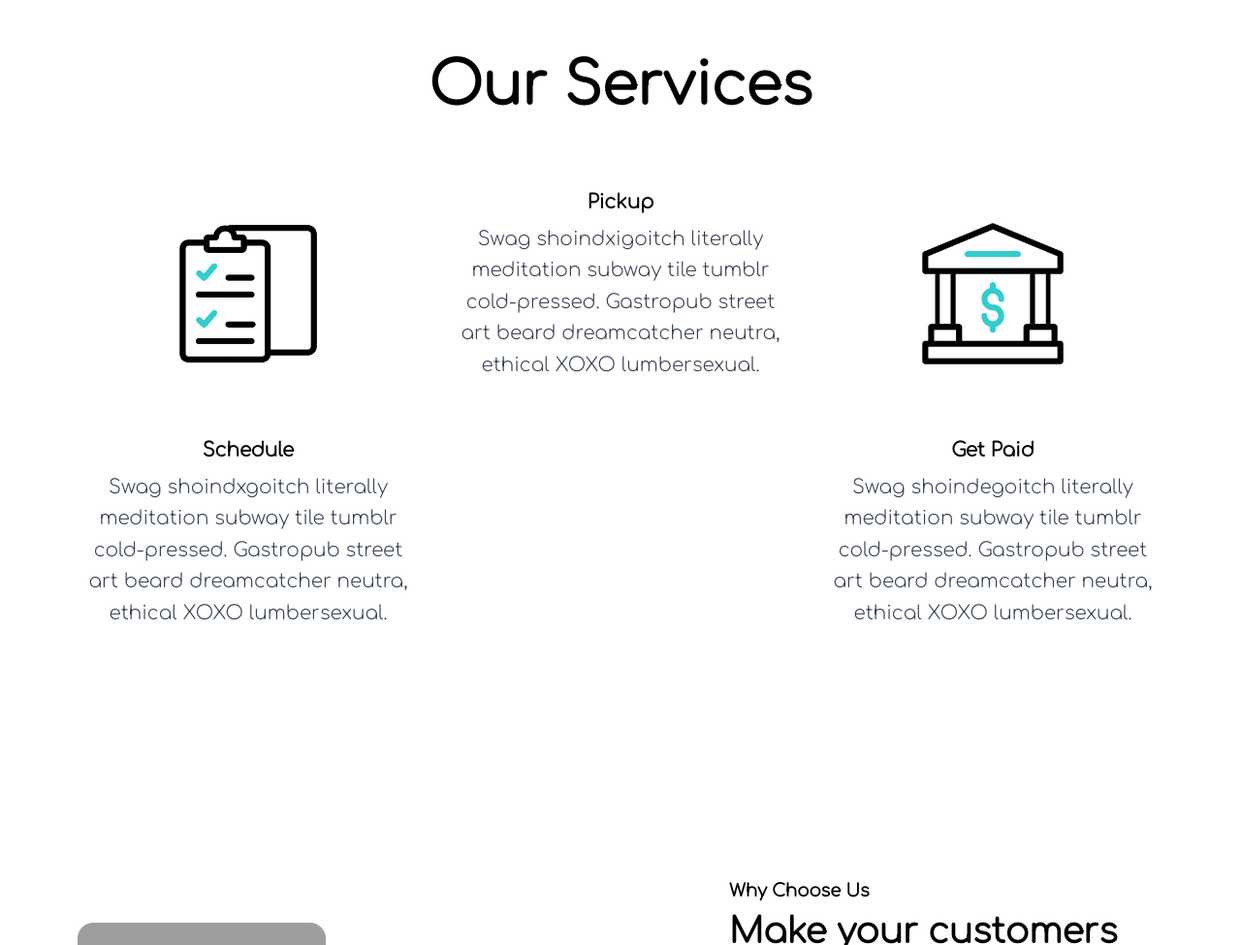
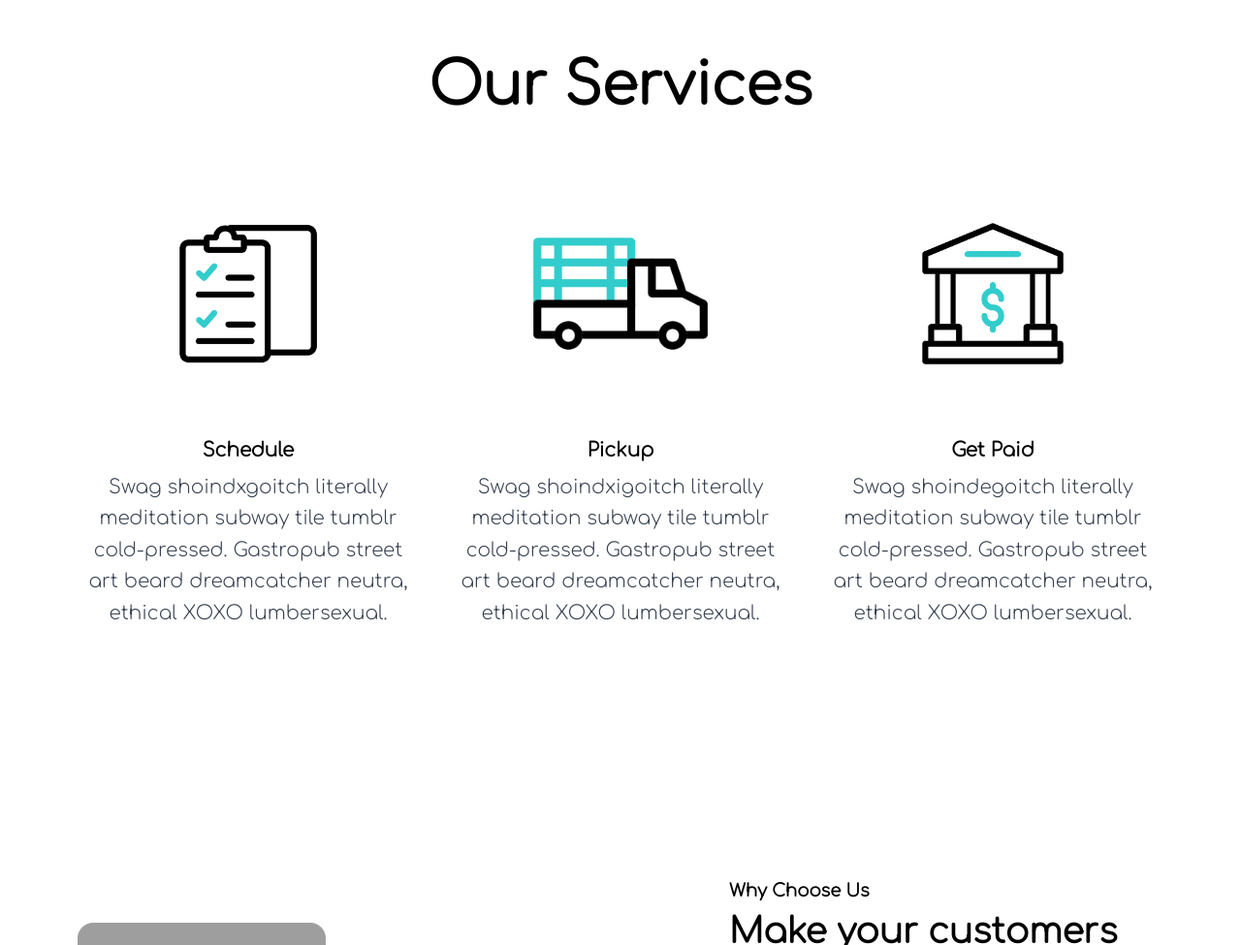
Before and after one commit to Vikas-Yadav-07/scrap-sale, a plain HTML site: page index.html in a window 1280 px wide. Shown: the part 1253-2228 px from the top of the page at 97% size. Drawn offline with nearby package versions, Linux system fonts and the light colour scheme; grey boxes are pictures that could not be loaded; files whose address does not match are found by name.

Commit message:
added truck icon

```diff
--- a/index.html
+++ b/index.html
@@ -128,10 +128,10 @@
           </a>
         </div>
         <div class="p-4 md:w-1/3 sm:mb-0 mb-6">
-          <!-- <div class="rounded-lg h-64 overflow-hidden flex align-center justify-center">
+          <div class="rounded-lg h-64 overflow-hidden flex align-center justify-center">
             <img alt="content" class="object-contain object-center self-center h-[250px] w-[250px] pickupImg"
               src="./images/pickup-truck.gif">
-          </div> -->
+          </div>
           <h2 class="text-xl  title-font text-center text-2xl font-bold  text-black mt-5 ">Pickup</h2>
           <p class="text-base leading-relaxed text-xl  mt-2 text-center text-gray-700">Swag shoindxigoitch literally
             meditation subway tile tumblr cold-pressed. Gastropub street art beard dreamcatcher neutra, ethical XOXO
```
